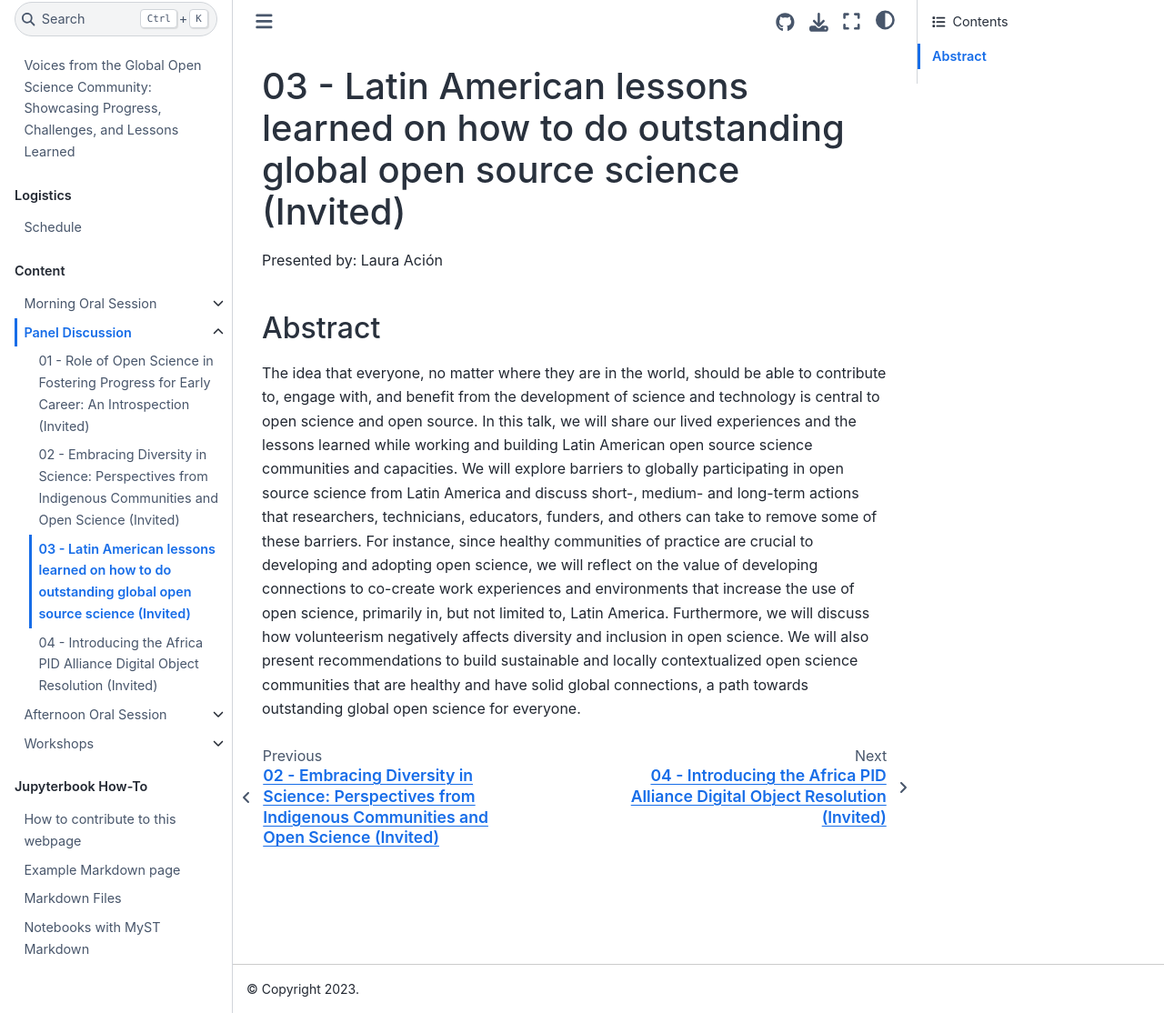
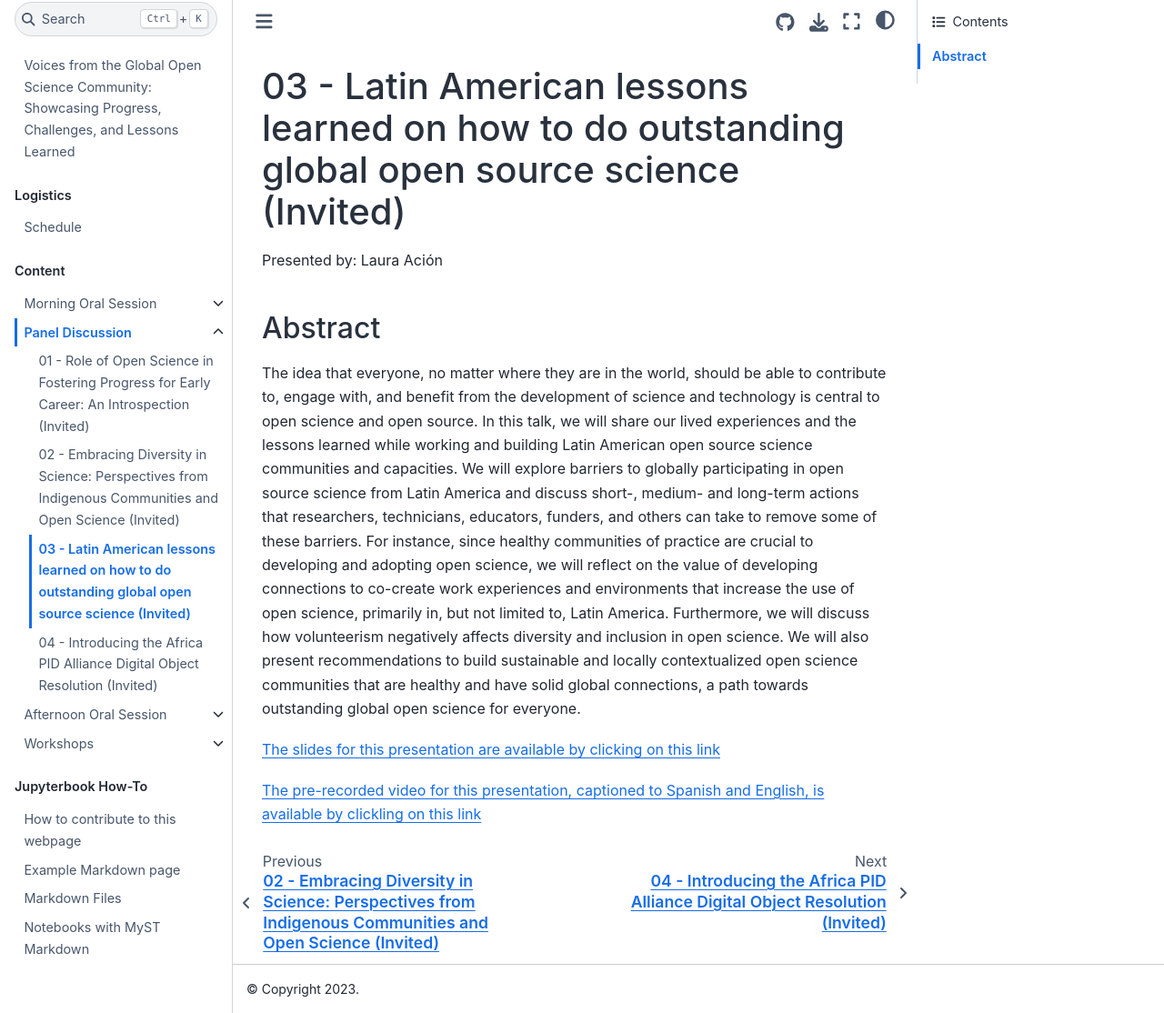
Before and after one commit to lauracion/jupyterbook-2023, a Jupyter Book: the page built from speaker_content/02-panel-discussion/03-acion.md, in a window 1280 px wide and 1114 px high. Shown: the whole window at 91% size. Built offline with Jupyter Book 1.0.4 settings and Sphinx 7.4.7 and the Sphinx Book theme 1.1.4, drawn with Linux system fonts in a browser that asks for light colours; pages that are not in the unit, such as notebooks, are missing from menus.

Commit message:
adds links to slides and video for the Acion presentation

```diff
--- a/speaker_content/02-panel-discussion/03-acion.md
+++ b/speaker_content/02-panel-discussion/03-acion.md
@@ -4,3 +4,7 @@ Presented by: Laura Ación
 
 ## Abstract
 The idea that everyone, no matter where they are in the world, should be able to contribute to, engage with, and benefit from the development of science and technology is central to open science and open source. In this talk, we will share our lived experiences and the lessons learned while working and building Latin American open source science communities and capacities. We will explore barriers to globally participating in open source science from Latin America and discuss short-, medium- and long-term actions that researchers, technicians, educators, funders, and others can take to remove some of these barriers. For instance, since healthy communities of practice are crucial to developing and adopting open science, we will reflect on the value of developing connections to co-create work experiences and environments that increase the use of open science, primarily in, but not limited to, Latin America. Furthermore, we will discuss how volunteerism negatively affects diversity and inclusion in open science. We will also present recommendations to build sustainable and locally contextualized open science communities that are healthy and have solid global connections, a path towards outstanding global open science for everyone.
+
+[The slides for this presentation are available by clicking on this link](https://doi.org/10.5281/zenodo.10264925)
+
+[The pre-recorded video for this presentation, captioned to Spanish and English, is available by clickling on this link](https://youtu.be/cxaV5gtKCjQ?si=ebxRZn4Xp6Tc-ign)
```
